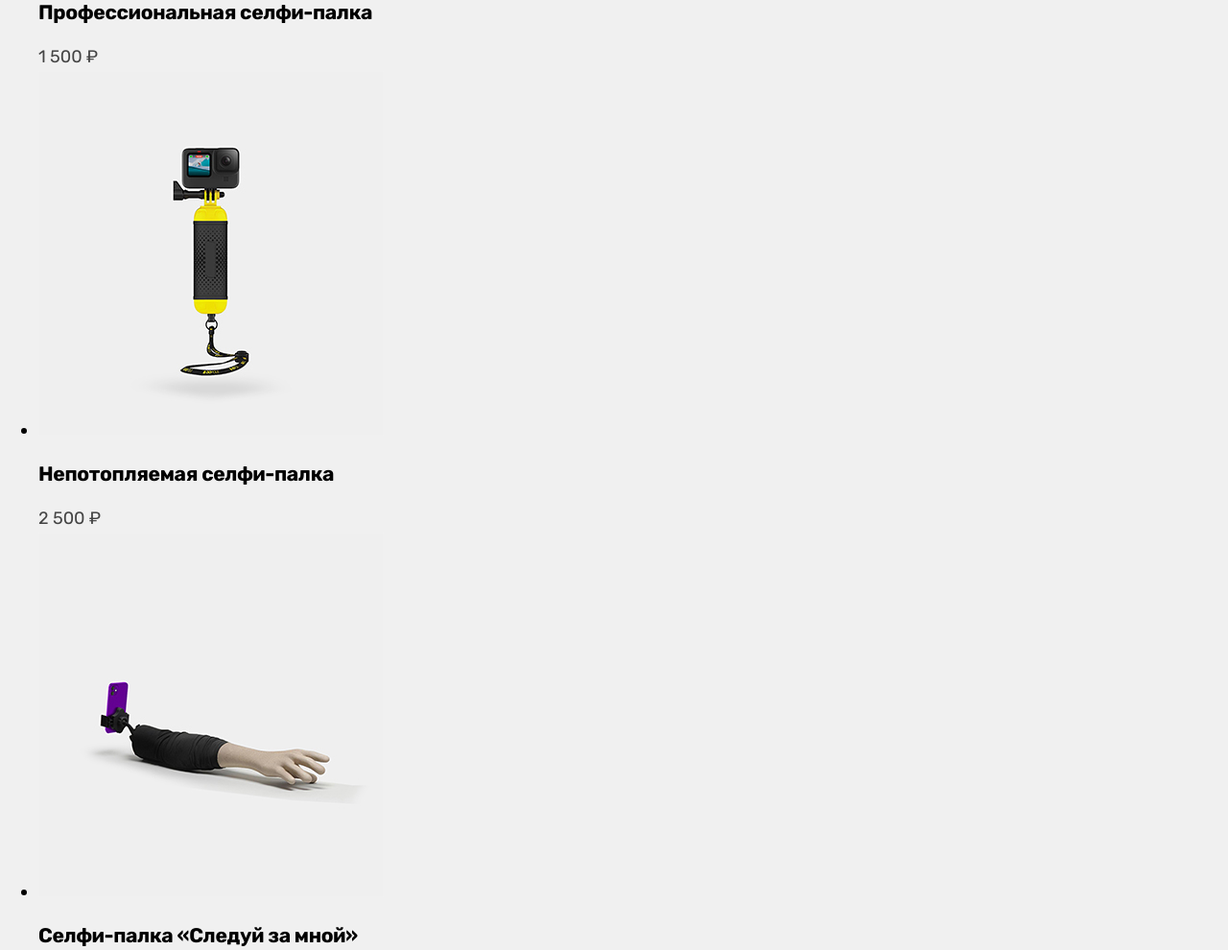
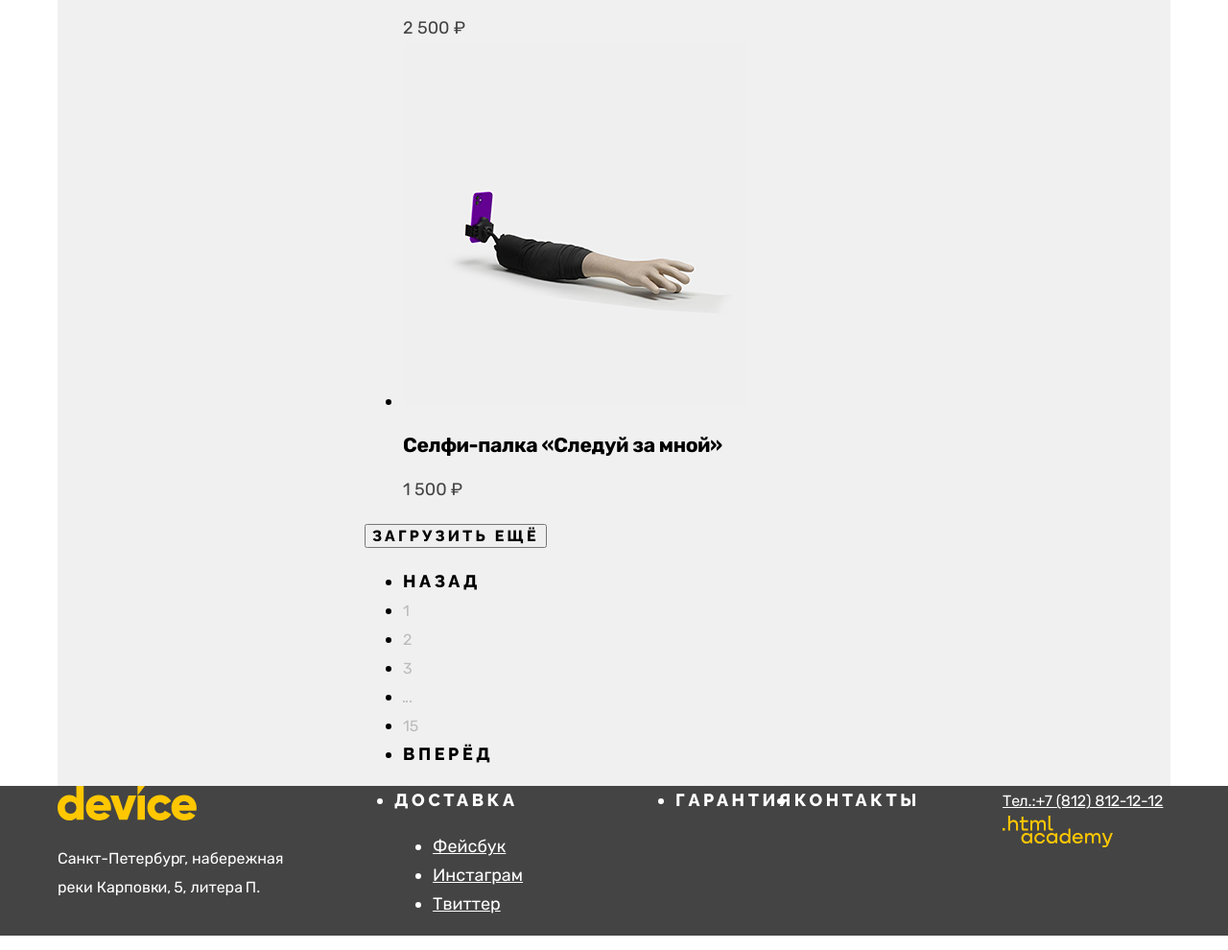
Before and after one commit to htmlacademy-htmlcss/244435-device-33, a plain HTML site: page catalog.html in a window 1280 px wide. Shown: the part 1807-2797 px from the top of the page at 96% size. Drawn offline with Linux system fonts and the light colour scheme.

Commit message:
Добавляет сетку крупных блоков для catalog.html

```diff
--- a/catalog.html
+++ b/catalog.html
@@ -13,6 +13,7 @@
       <a href="index.html" class="navigation-logo">
         <img src="images/logo_black.svg" alt="Логотип магазина Девайс." class="main-header-logo" width="145" height="36"/>
       </a>
+      <div class="user-navigation-wrapper">
         <form action="https://echo.htmlacademy.ru/" class="main-search" method="post">
           <label for="main-search-field" class="visually-hidden">Поиск по сайту</label>
           <input type="search" placeholder="Текст поиска" name="main-search-field" id="main-search-field" />
@@ -35,6 +36,8 @@
             <a href="#" class="navigation-link">Корзина</a>
           </li>
         </ul>
+      </div>
+
 
       <ul class="navigation-list navigation-page">
         <li class="navigation-item">
@@ -52,7 +55,7 @@
       </ul>
     </nav>
   </header>
-  <main class="main-inner">
+  <main class="main-container main-inner">
     <header class="inner-header">
       <h1 class="main-title inner-header-title">Моноподы для селфи</h1>
       <ul class="breadcrumbs">
@@ -68,6 +71,7 @@
       </ul>
     </header>
     <section class="catalog-products">
+      <div class="catalog-filter-container">
         <h2 class="visually-hidden">Список товаров с фильтрами</h2>
         <span class="catalog-products-label">Фильтр:</span>
         <form class="catalog-filter" action="https://echo.htmlacademy.ru/" method="get">
@@ -125,6 +129,8 @@
           </fieldset>
           <button class="button" type="submit">Показать</button>
         </form>
+      </div>
+      <div class="catalog-product-container">
         <span class="catalog-products-label">Сортировка:</span>
         <select class="select-control" aria-label="Сортировка" name="popular">
           <option value="popular">Популярные</option>
@@ -191,23 +197,23 @@
             <a href="#" class="pagination-link pagination-next">Вперёд</a>
           </li>
         </ul>
+      </div>
     </section>
   </main>
   <footer class="main-footer">
-    <a href="index.html" class="navigation-logo">
+    <div class="footer-container">
+      <section class="contacts">
+        <a href="index.html">
           <img src="images/logo_yellow.svg" alt="Логотип магазина Девайс." class="main-footer-logo" width="145" height="36" />
         </a>
-
-    <section class="contacts">
         <h2 class="visually-hidden">Контакты</h2>
         <address class="contacts-address">
           <p class="contacts-address-text">
             Санкт-Петербург, набережная реки Карповки, 5, литера П.
           </p>
-        <a class="contacts-phone" href="tel:+78128121212">Тел.:+7 (812) 812-12-12</a>
         </address>
       </section>
-
+      <div class="footer-inner-middle">
         <section class="navigation">
           <h2 class="visually-hidden">Навигация по сайту</h2>
           <ul class="navigation-list navigation-page">
@@ -227,21 +233,26 @@
           <ul class="social-list">
             <li class="social-item">
               <a href="https://www.facebook.com/htmlacademy" class="social-button">
-            <span class="visually-hidden">Фейсбук</span></a>
+                <span>Фейсбук</span></a>
             </li>
             <li class="social-item">
               <a href="https://www.instagram.com/htmlacademy/" class="social-button">
-            <span class="visually-hidden">Инстаграм</span></a>
+                <span>Инстаграм</span></a>
             </li>
             <li class="social-item">
               <a href="https://twitter.com/htmlacademy_ru" class="social-button">
-            <span class="visually-hidden">Твиттер</span></a>
+                <span>Твиттер</span></a>
             </li>
           </ul>
+        </section>
+      </div>
+      <div class="footer-inner-right">
+      <a class="contacts-phone" href="tel:+78128121212">Тел.:+7 (812) 812-12-12</a>
       <a href=" https://htmlacademy.ru/">
         <img src="images/logo-html.svg" alt="Copyright Html Academy." width="115" height="33"/>
       </a>
-    </section>
+      </div>
+    </div>
   </footer>
 </body>
 
--- a/styles/style.css
+++ b/styles/style.css
@@ -152,6 +152,7 @@ body {
 
 .catalog-products {
     background: #F0F0F0;
+    display: flex;
 }
 
 .product-card-link {
@@ -336,3 +337,11 @@ body {
     max-width: 175px;
     margin-left: auto;
 }
+
+.catalog-filter-container {
+    width: 320px;
+}
+
+.catalog-product-container {
+    width: 840px;
+}
```
Also changed, not shown: index.html (+0 -2 lines). Lines whose indentation alone changed are shown as unchanged.
